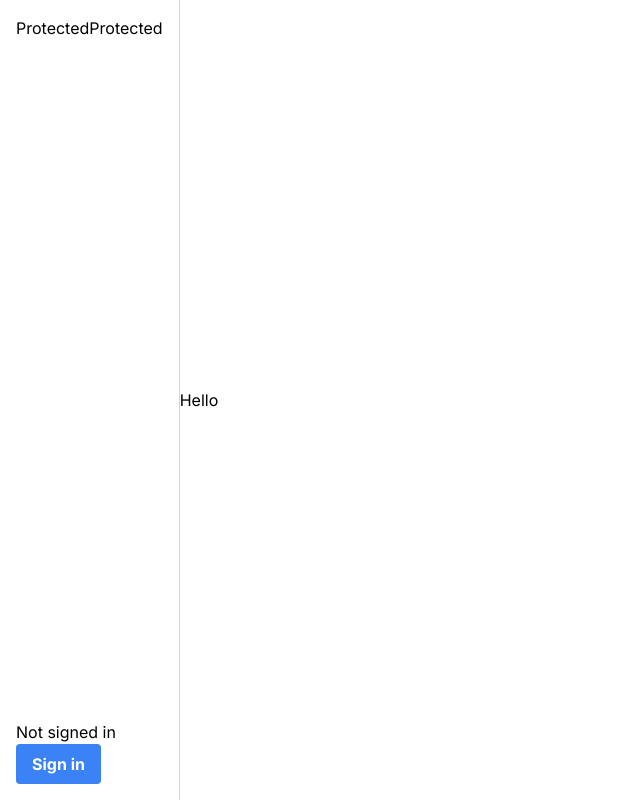
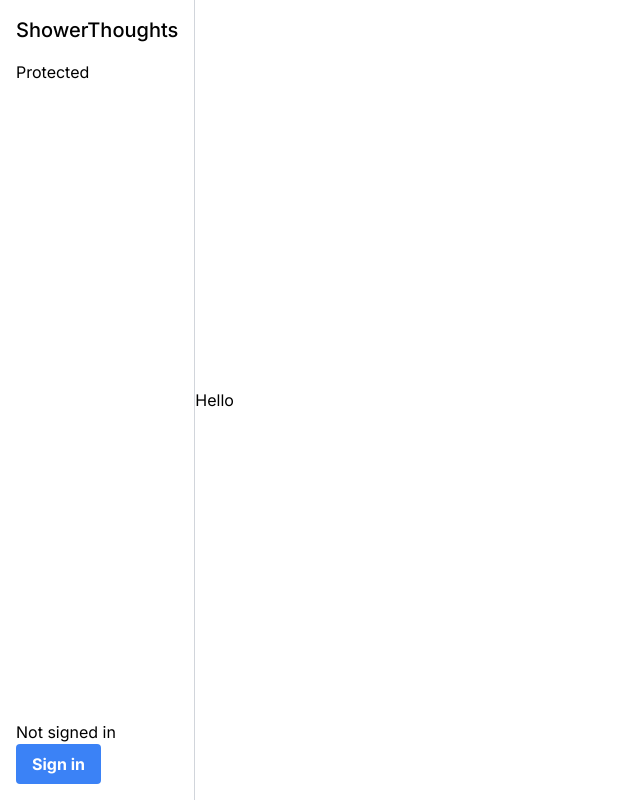
Before and after one commit to tapas-pasta-tapas/showerthoughts, a Next.js app: page / in a window 1280 px wide. Shown: the whole page, without its empty margins (0-640 px from the left). Built offline with nearby package versions, Linux system fonts and the light colour scheme; no server answers.

Commit message:
feat: add logo

```diff
--- a/src/app/components/SideNavbar.tsx
+++ b/src/app/components/SideNavbar.tsx
@@ -41,9 +41,9 @@ const AuthButton = () => {
 const SideNavbar = (props: Props) => {
   return (
     <div className="flex flex-col justify-between max-w-[200px] border-r border-r-gray-300 h-screen box-border p-4">
-      <div>
-        <Link href={ROOT}>Protected</Link>
-        <Link href={PROTECTED}>Protected</Link>
+      <div className="flex flex-col space-y-4">
+        <Link href={ROOT} className="font-medium text-xl">ShowerThoughts</Link>
+        <Link href={PROTECTED} className="hover:underline">Protected</Link>
       </div>
       <AuthButton />
     </div>
```
